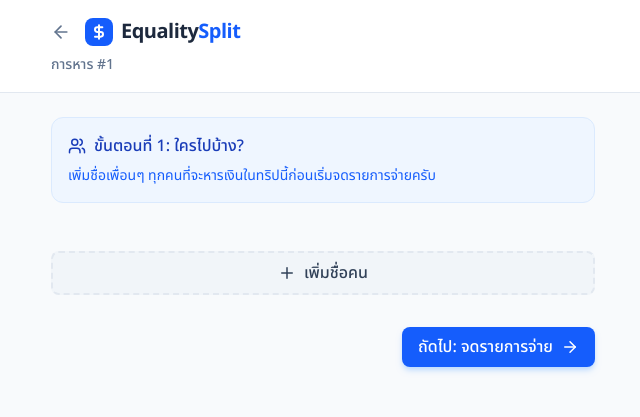
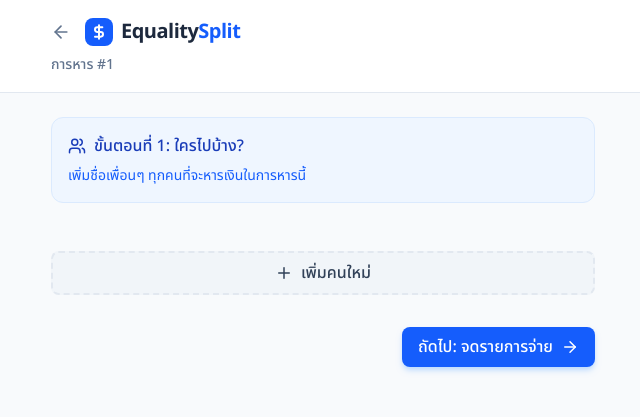
Before and after one commit to Teerut26/bill-splitter, a React (Vite) app: page / in a window 1280 px wide. Both pictures are taken after a click on the button "สร้างการหารใหม่". Shown: the top 417 px of the page, without its empty margins (317-957 px from the left). Built offline with nearby package versions, Linux system fonts and the light colour scheme.

Commit message:
feat: Implement functionality to add participants from other sessions to the current one.

```diff
--- a/src/App.tsx
+++ b/src/App.tsx
@@ -10,6 +10,7 @@ import {
 import {
   useBillSplitterStore,
   useActiveSession,
+  useParticipantsFromOtherSessions,
   useReport,
   useSettlements
 } from './stores/useBillSplitterStore';
@@ -32,6 +33,7 @@ export default function EqualityApp() {
   const selectSession = useBillSplitterStore(state => state.selectSession);
   const updateSessionName = useBillSplitterStore(state => state.updateSessionName);
   const addParticipant = useBillSplitterStore(state => state.addParticipant);
+  const addExistingParticipant = useBillSplitterStore(state => state.addExistingParticipant);
   const updateParticipantName = useBillSplitterStore(state => state.updateParticipantName);
   const removeParticipant = useBillSplitterStore(state => state.removeParticipant);
   const setIsExpenseFormOpen = useBillSplitterStore(state => state.setIsExpenseFormOpen);
@@ -47,6 +49,7 @@ export default function EqualityApp() {
 
   // Get active session data
   const activeSession = useActiveSession();
+  const participantsFromOtherSessions = useParticipantsFromOtherSessions();
   const report = useReport();
   const settlements = useSettlements();
 
@@ -88,7 +91,9 @@ export default function EqualityApp() {
             {activeTab === 'people' && (
               <PeopleTab
                 participants={activeSession.participants}
+                participantsFromOtherSessions={participantsFromOtherSessions}
                 onAddParticipant={addParticipant}
+                onAddExistingParticipant={addExistingParticipant}
                 onUpdateParticipantName={updateParticipantName}
                 onRemoveParticipant={removeParticipant}
                 onTabChange={setActiveTab}
--- a/src/components/PeopleTab.tsx
+++ b/src/components/PeopleTab.tsx
@@ -1,10 +1,13 @@
-import { Plus, Trash2, Users, ArrowRight } from 'lucide-react';
+import { Plus, Trash2, Users, ArrowRight, UserPlus } from 'lucide-react';
 import { Button, Input } from './ui';
 import type { Participant, TabType } from '../types';
+import { useState } from 'react';
 
 interface PeopleTabProps {
   participants: Participant[];
+  participantsFromOtherSessions: Participant[];
   onAddParticipant: () => void;
+  onAddExistingParticipant: (participant: Participant) => void;
   onUpdateParticipantName: (id: number, name: string) => void;
   onRemoveParticipant: (id: number) => boolean;
   onTabChange: (tab: TabType) => void;
@@ -12,16 +15,24 @@ interface PeopleTabProps {
 
 const PeopleTab = ({
   participants,
+  participantsFromOtherSessions,
   onAddParticipant,
+  onAddExistingParticipant,
   onUpdateParticipantName,
   onRemoveParticipant,
   onTabChange,
 }: PeopleTabProps) => {
+  const [showExistingPicker, setShowExistingPicker] = useState(false);
+
   const handleRemove = (id: number) => {
     const success = onRemoveParticipant(id);
     if (!success) {
       alert("ไม่สามารถลบคนนี้ได้เนื่องจากมีรายชื่ออยู่ในรายการค่าใช้จ่าย กรุณาลบรายการค่าใช้จ่ายที่เกี่ยวข้องก่อนครับ");
     }
+  };
+
+  const handleAddExisting = (participant: Participant) => {
+    onAddExistingParticipant(participant);
   };
 
   return (
@@ -32,7 +43,7 @@ const PeopleTab = ({
           ขั้นตอนที่ 1: ใครไปบ้าง?
         </h3>
         <p className="text-sm text-blue-600">
-          เพิ่มชื่อเพื่อนๆ ทุกคนที่จะหารเงินในทริปนี้ก่อนเริ่มจดรายการจ่ายครับ
+          เพิ่มชื่อเพื่อนๆ ทุกคนที่จะหารเงินในการหารนี้
         </p>
       </div>
 
@@ -60,13 +71,48 @@ const PeopleTab = ({
         ))}
       </div>
 
-      <Button
-        onClick={onAddParticipant}
-        variant="secondary"
-        className="w-full border-dashed border-2"
-      >
-        <Plus size={18} /> เพิ่มชื่อคน
-      </Button>
+      <div className="flex gap-2">
+        <Button
+          onClick={onAddParticipant}
+          variant="secondary"
+          className="flex-1 border-dashed border-2"
+        >
+          <Plus size={18} /> เพิ่มคนใหม่
+        </Button>
+
+        {participantsFromOtherSessions.length > 0 && (
+          <Button
+            onClick={() => setShowExistingPicker(!showExistingPicker)}
+            variant={showExistingPicker ? "primary" : "secondary"}
+            className="flex-1"
+          >
+            <UserPlus size={18} /> จาก session อื่น ({participantsFromOtherSessions.length})
+          </Button>
+        )}
+      </div>
+
+      {/* Existing Participants Picker */}
+      {showExistingPicker && participantsFromOtherSessions.length > 0 && (
+        <div className="bg-amber-50 p-4 rounded-xl border border-amber-200 animate-slideDown">
+          <h4 className="text-amber-800 font-medium mb-3 text-sm">
+            เลือกคนจาก session อื่น
+          </h4>
+          <div className="grid grid-cols-2 sm:grid-cols-3 gap-2">
+            {participantsFromOtherSessions.map((p) => (
+              <button
+                key={`existing-${p.id}-${p.name}`}
+                onClick={() => handleAddExisting(p)}
+                className="px-3 py-2 bg-white border border-amber-200 rounded-lg text-sm text-amber-800 hover:bg-amber-100 hover:border-amber-400 transition-all text-left truncate flex items-center gap-2"
+              >
+                <div className="h-6 w-6 bg-amber-100 rounded-full flex items-center justify-center text-amber-600 font-bold text-xs flex-shrink-0">
+                  {p.name.charAt(0).toUpperCase()}
+                </div>
+                <span className="truncate">{p.name}</span>
+              </button>
+            ))}
+          </div>
+        </div>
+      )}
 
       <div className="mt-8 flex justify-end">
         <Button
--- a/src/stores/useBillSplitterStore.ts
+++ b/src/stores/useBillSplitterStore.ts
@@ -1,6 +1,6 @@
 import { create } from 'zustand';
 import { persist, createJSONStorage } from 'zustand/middleware';
-import type { Expense, NewExpense, Report, Settlement, Session } from '../types';
+import type { Expense, NewExpense, Report, Settlement, Session, Participant } from '../types';
 import { exportTripToJson, importTripFromJson, openImportDialog } from '../utils/importExport';
 
 const INITIAL_NEW_EXPENSE: NewExpense = {
@@ -35,6 +35,7 @@ interface BillSplitterState {
 
   // Participant actions (scoped to active session)
   addParticipant: () => void;
+  addExistingParticipant: (participant: Participant) => void;
   updateParticipantName: (id: number, name: string) => void;
   removeParticipant: (id: number) => boolean;
 
@@ -136,6 +137,28 @@ export const useBillSplitterStore = create<BillSplitterState>()(
         set(state => ({
           sessions: updateActiveSession(state, (s) => ({
             participants: [...s.participants, { id: newId, name: `เพื่อนคนที่ ${newId}` }]
+          }))
+        }));
+      },
+
+      addExistingParticipant: (participant) => {
+        const activeSession = getActiveSession(get());
+        if (!activeSession) return;
+
+        // Check if participant already exists in this session (by name)
+        if (activeSession.participants.some(p => p.name === participant.name)) {
+          alert(`"${participant.name}" มีอยู่ใน session นี้แล้ว`);
+          return;
+        }
+
+        // Generate new ID for this session
+        const newId = activeSession.participants.length > 0
+          ? Math.max(...activeSession.participants.map(p => p.id)) + 1
+          : 1;
+
+        set(state => ({
+          sessions: updateActiveSession(state, (s) => ({
+            participants: [...s.participants, { id: newId, name: participant.name }]
           }))
         }));
       },
@@ -342,6 +365,32 @@ export const useActiveSession = (): Session | undefined => {
   return sessions.find(s => s.id === activeSessionId);
 };
 
+/**
+ * Get unique participants from other sessions that are not in the current session
+ */
+export const useParticipantsFromOtherSessions = (): Participant[] => {
+  const sessions = useBillSplitterStore(state => state.sessions);
+  const activeSessionId = useBillSplitterStore(state => state.activeSessionId);
+  const activeSession = sessions.find(s => s.id === activeSessionId);
+  const currentNames = new Set(activeSession?.participants.map(p => p.name) || []);
+
+  // Collect all unique participants from other sessions
+  const participantMap = new Map<string, Participant>();
+
+  sessions
+    .filter(s => s.id !== activeSessionId)
+    .forEach(session => {
+      session.participants.forEach(p => {
+        // Only add if not already in current session and not already added
+        if (!currentNames.has(p.name) && !participantMap.has(p.name)) {
+          participantMap.set(p.name, p);
+        }
+      });
+    });
+
+  return Array.from(participantMap.values());
+};
+
 export const useReport = (): Report => {
   const activeSession = useActiveSession();
   const participants = activeSession?.participants || [];
```
